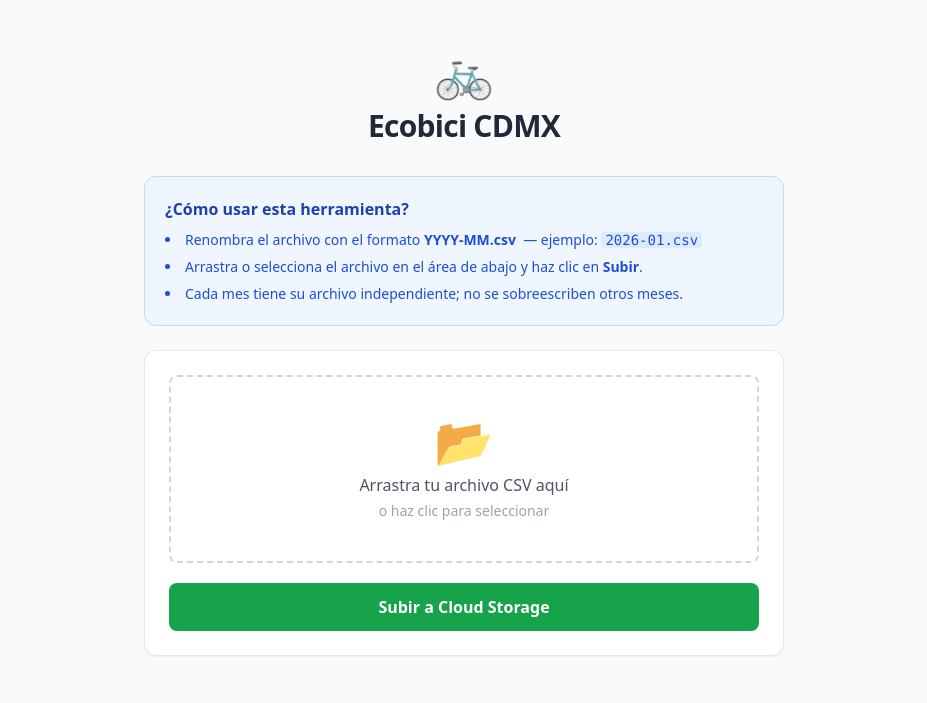
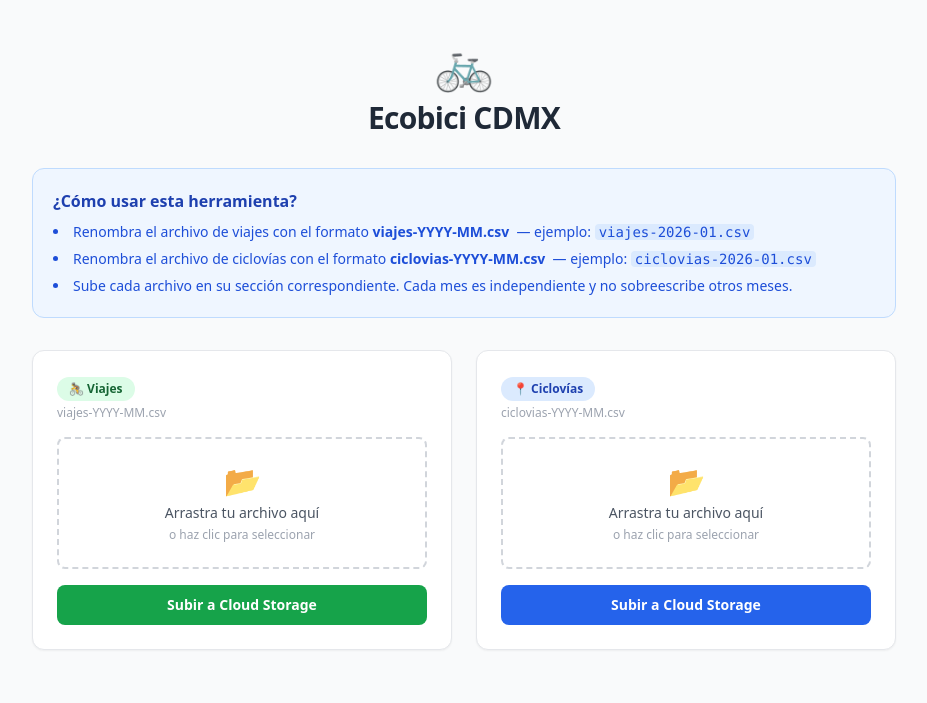
Before and after one commit to EthanLeonel/ecobici-uploader, a Python web app: template templates/index.html in a window 1280 px wide. Shown: the top 703 px of the page, without its empty margins (176-1103 px from the left). Run offline with Jinja, Linux system fonts and the light colour scheme; the template is opened without the code that fills it, so the values that code supplies are empty; some libraries are stand-ins or nearby versions.

Commit message:
feat: soporte dual viajes + ciclovias con carpetas separadas en GCS
- Dos secciones independientes en la UI (viajes y ciclovias)
- Detección automática del tipo por prefijo de nombre de archivo
- Rutas GCS: viajes/viajes-YYYY-MM.csv y ciclovias/ciclovias-YYYY-MM.csv
- Columnas validadas por tipo en cliente y servidor
- Elimina carpeta raw/, quita variable GCS_FOLDER
- README actualizado con instrucciones de clonado, tipos de archivo y seguridad

Co-Authored-By: Claude Sonnet 4.6 <noreply@anthropic.com>

```diff
--- a/cloudbuild.yaml
+++ b/cloudbuild.yaml
@@ -33,7 +33,7 @@ steps:
       - --memory=1Gi
       - --timeout=300
       - --max-instances=3
-      - --set-env-vars=GCS_BUCKET_NAME=${_BUCKET},GCS_FOLDER=raw
+      - --set-env-vars=GCS_BUCKET_NAME=${_BUCKET}
 
 images:
   - ${_REGION}-docker.pkg.dev/$PROJECT_ID/${_REPO}/${_SERVICE}:$COMMIT_SHA
--- a/templates/index.html
+++ b/templates/index.html
@@ -8,7 +8,7 @@
 </head>
 <body class="bg-gray-50 min-h-screen font-sans">
 
-  <div class="max-w-2xl mx-auto px-4 py-12">
+  <div class="max-w-4xl mx-auto px-4 py-10">
 
     <!-- Header -->
     <div class="text-center mb-8">
@@ -17,120 +17,211 @@
     </div>
 
     <!-- Instrucciones -->
-    <div class="bg-blue-50 border border-blue-200 rounded-xl p-5 mb-6 text-sm">
+    <div class="bg-blue-50 border border-blue-200 rounded-xl p-5 mb-8 text-sm">
       <h2 class="font-semibold text-blue-800 mb-2 text-base">¿Cómo usar esta herramienta?</h2>
       <ul class="text-blue-700 space-y-1 list-disc list-inside leading-relaxed">
-        <li>Renombra el archivo con el formato <strong>YYYY-MM.csv</strong>
-            &nbsp;— ejemplo: <code class="bg-blue-100 px-1 rounded">2026-01.csv</code></li>
-        <li>Arrastra o selecciona el archivo en el área de abajo y haz clic en <strong>Subir</strong>.</li>
-        <li>Cada mes tiene su archivo independiente; no se sobreescriben otros meses.</li>
+        <li>Renombra el archivo de viajes con el formato <strong>viajes-YYYY-MM.csv</strong>
+            &nbsp;— ejemplo: <code class="bg-blue-100 px-1 rounded">viajes-2026-01.csv</code></li>
+        <li>Renombra el archivo de ciclovías con el formato <strong>ciclovias-YYYY-MM.csv</strong>
+            &nbsp;— ejemplo: <code class="bg-blue-100 px-1 rounded">ciclovias-2026-01.csv</code></li>
+        <li>Sube cada archivo en su sección correspondiente. Cada mes es independiente y no sobreescribe otros meses.</li>
       </ul>
     </div>
 
-    <!-- Card de carga -->
-    <div class="bg-white rounded-xl shadow-sm border border-gray-200 p-6">
-      <form id="uploadForm" novalidate>
-        <div
-          id="dropZone"
-          class="border-2 border-dashed border-gray-300 rounded-lg p-10 text-center cursor-pointer
-                 hover:border-green-400 hover:bg-green-50 transition-all"
-        >
-          <div class="text-5xl mb-2">📂</div>
-          <p class="text-gray-600 font-medium">Arrastra tu archivo CSV aquí</p>
-          <p class="text-gray-400 text-sm mt-1">o haz clic para seleccionar</p>
-          <input type="file" id="fileInput" accept=".csv" class="hidden" />
-          <p id="fileName" class="mt-3 text-green-600 font-semibold text-sm hidden"></p>
+    <!-- Dos secciones lado a lado -->
+    <div class="grid grid-cols-1 md:grid-cols-2 gap-6">
+
+      <!-- ── SECCIÓN VIAJES ─────────────────────────────────────────── -->
+      <div class="bg-white rounded-xl shadow-sm border border-gray-200 p-6 flex flex-col">
+        <div class="mb-4">
+          <span class="inline-flex items-center gap-2 bg-green-100 text-green-800 text-xs font-semibold px-3 py-1 rounded-full">
+            🚴 Viajes
+          </span>
+          <p class="text-xs text-gray-400 mt-1">viajes-YYYY-MM.csv</p>
         </div>
 
-        <button
-          type="submit"
-          id="submitBtn"
-          class="mt-5 w-full bg-green-600 hover:bg-green-700 active:bg-green-800
-                 text-white font-semibold py-3 px-6 rounded-lg transition-colors
-                 disabled:opacity-40 disabled:cursor-not-allowed"
-        >
+        <form id="form-viajes" novalidate class="flex flex-col flex-1">
+          <div id="drop-viajes"
+            class="border-2 border-dashed border-gray-300 rounded-lg p-6 text-center cursor-pointer
+                   hover:border-green-400 hover:bg-green-50 transition-all flex-1 flex flex-col justify-center">
+            <div class="text-3xl mb-1">📂</div>
+            <p class="text-gray-600 text-sm font-medium">Arrastra tu archivo aquí</p>
+            <p class="text-gray-400 text-xs mt-1">o haz clic para seleccionar</p>
+            <input type="file" id="input-viajes" accept=".csv" class="hidden" />
+            <p id="name-viajes" class="mt-2 text-green-600 font-semibold text-xs hidden"></p>
+          </div>
+
+          <button type="submit"
+            class="mt-4 w-full bg-green-600 hover:bg-green-700 text-white font-semibold
+                   py-2.5 rounded-lg transition-colors disabled:opacity-40 disabled:cursor-not-allowed text-sm">
             Subir a Cloud Storage
           </button>
         </form>
 
-      <!-- Progreso -->
-      <div id="progressArea" class="hidden mt-5">
-        <p id="progressLabel" class="text-sm text-gray-500 mb-2 flex items-center gap-2">
-          <svg class="animate-spin h-4 w-4 text-green-500 shrink-0" fill="none" viewBox="0 0 24 24">
-            <circle class="opacity-25" cx="12" cy="12" r="10" stroke="currentColor" stroke-width="4"></circle>
-            <path class="opacity-75" fill="currentColor" d="M4 12a8 8 0 018-8V0C5.373 0 0 5.373 0 12h4z"></path>
+        <div id="prog-viajes" class="hidden mt-4">
+          <p id="prog-label-viajes" class="text-xs text-gray-500 mb-1 flex items-center gap-1">
+            <svg class="animate-spin h-3 w-3 text-green-500 shrink-0" fill="none" viewBox="0 0 24 24">
+              <circle class="opacity-25" cx="12" cy="12" r="10" stroke="currentColor" stroke-width="4"/>
+              <path class="opacity-75" fill="currentColor" d="M4 12a8 8 0 018-8V0C5.373 0 0 5.373 0 12h4z"/>
             </svg>
-          <span id="progressLabelText"></span>
+            <span id="prog-text-viajes"></span>
           </p>
-        <div class="w-full bg-gray-100 rounded-full h-2.5">
-          <div id="progressBar"
-               class="bg-green-500 h-2.5 rounded-full transition-all duration-300 ease-out"
-               style="width:0%"></div>
+          <div class="w-full bg-gray-100 rounded-full h-2">
+            <div id="prog-bar-viajes" class="bg-green-500 h-2 rounded-full transition-all duration-300" style="width:0%"></div>
           </div>
-        <p id="progressPct" class="text-xs text-gray-400 mt-1 text-right">0%</p>
+          <p id="prog-pct-viajes" class="text-xs text-gray-400 mt-0.5 text-right">0%</p>
         </div>
 
-      <!-- Éxito -->
-      <div id="successMsg"
-        class="hidden mt-5 bg-green-50 border border-green-200 rounded-lg p-4 flex items-start gap-3">
-        <span class="text-green-500 text-2xl shrink-0">✅</span>
-        <div>
-          <p id="successText" class="font-semibold text-green-800 text-sm"></p>
-          <p id="successPath" class="text-green-600 text-xs mt-1 font-mono break-all"></p>
+        <div id="ok-viajes" class="hidden mt-4 bg-green-50 border border-green-200 rounded-lg p-3 flex items-start gap-2">
+          <span class="text-green-500 shrink-0">✅</span>
+          <p id="ok-text-viajes" class="text-green-800 text-xs font-semibold"></p>
+        </div>
+        <div id="err-viajes" class="hidden mt-4 bg-red-50 border border-red-200 rounded-lg p-3 flex items-start gap-2">
+          <span class="text-red-500 shrink-0">❌</span>
+          <p id="err-text-viajes" class="text-red-700 text-xs"></p>
         </div>
       </div>
 
-      <!-- Error -->
-      <div id="errorMsg"
-        class="hidden mt-5 bg-red-50 border border-red-200 rounded-lg p-4 flex items-start gap-3">
-        <span class="text-red-500 text-2xl shrink-0">❌</span>
-        <p id="errorText" class="text-red-700 text-sm"></p>
+      <!-- ── SECCIÓN CICLOVÍAS ─────────────────────────────────────── -->
+      <div class="bg-white rounded-xl shadow-sm border border-gray-200 p-6 flex flex-col">
+        <div class="mb-4">
+          <span class="inline-flex items-center gap-2 bg-blue-100 text-blue-800 text-xs font-semibold px-3 py-1 rounded-full">
+            📍 Ciclovías
+          </span>
+          <p class="text-xs text-gray-400 mt-1">ciclovias-YYYY-MM.csv</p>
+        </div>
+
+        <form id="form-ciclovias" novalidate class="flex flex-col flex-1">
+          <div id="drop-ciclovias"
+            class="border-2 border-dashed border-gray-300 rounded-lg p-6 text-center cursor-pointer
+                   hover:border-blue-400 hover:bg-blue-50 transition-all flex-1 flex flex-col justify-center">
+            <div class="text-3xl mb-1">📂</div>
+            <p class="text-gray-600 text-sm font-medium">Arrastra tu archivo aquí</p>
+            <p class="text-gray-400 text-xs mt-1">o haz clic para seleccionar</p>
+            <input type="file" id="input-ciclovias" accept=".csv" class="hidden" />
+            <p id="name-ciclovias" class="mt-2 text-blue-600 font-semibold text-xs hidden"></p>
+          </div>
+
+          <button type="submit"
+            class="mt-4 w-full bg-blue-600 hover:bg-blue-700 text-white font-semibold
+                   py-2.5 rounded-lg transition-colors disabled:opacity-40 disabled:cursor-not-allowed text-sm">
+            Subir a Cloud Storage
+          </button>
+        </form>
+
+        <div id="prog-ciclovias" class="hidden mt-4">
+          <p id="prog-label-ciclovias" class="text-xs text-gray-500 mb-1 flex items-center gap-1">
+            <svg class="animate-spin h-3 w-3 text-blue-500 shrink-0" fill="none" viewBox="0 0 24 24">
+              <circle class="opacity-25" cx="12" cy="12" r="10" stroke="currentColor" stroke-width="4"/>
+              <path class="opacity-75" fill="currentColor" d="M4 12a8 8 0 018-8V0C5.373 0 0 5.373 0 12h4z"/>
+            </svg>
+            <span id="prog-text-ciclovias"></span>
+          </p>
+          <div class="w-full bg-gray-100 rounded-full h-2">
+            <div id="prog-bar-ciclovias" class="bg-blue-500 h-2 rounded-full transition-all duration-300" style="width:0%"></div>
+          </div>
+          <p id="prog-pct-ciclovias" class="text-xs text-gray-400 mt-0.5 text-right">0%</p>
+        </div>
+
+        <div id="ok-ciclovias" class="hidden mt-4 bg-blue-50 border border-blue-200 rounded-lg p-3 flex items-start gap-2">
+          <span class="text-blue-500 shrink-0">✅</span>
+          <p id="ok-text-ciclovias" class="text-blue-800 text-xs font-semibold"></p>
+        </div>
+        <div id="err-ciclovias" class="hidden mt-4 bg-red-50 border border-red-200 rounded-lg p-3 flex items-start gap-2">
+          <span class="text-red-500 shrink-0">❌</span>
+          <p id="err-text-ciclovias" class="text-red-700 text-xs"></p>
         </div>
       </div>
 
+    </div><!-- /grid -->
   </div>
 
   <script>
-    const dropZone      = document.getElementById('dropZone');
-    const fileInput     = document.getElementById('fileInput');
-    const fileName      = document.getElementById('fileName');
-    const form          = document.getElementById('uploadForm');
-    const submitBtn     = document.getElementById('submitBtn');
-    const progressArea  = document.getElementById('progressArea');
-    const progressBar   = document.getElementById('progressBar');
-    const progressPct   = document.getElementById('progressPct');
-    const progressLabelText = document.getElementById('progressLabelText');
-    const successMsg    = document.getElementById('successMsg');
-    const errorMsg      = document.getElementById('errorMsg');
+    // ── Config por tipo ───────────────────────────────────────────────────────
+    const TIPOS = {
+      viajes: {
+        re: /^viajes-\d{4}-(0[1-9]|1[0-2])\.csv$/,
+        cols: ['Genero_Usuario','Edad_Usuario','Bici',
+               'Ciclo_Estacion_Retiro','Fecha_Retiro','Hora_Retiro',
+               'Ciclo_EstacionArribo','Fecha_Arribo','Hora_Arribo'],
+        ejemplo: 'viajes-2026-01.csv',
+      },
+      ciclovias: {
+        re: /^ciclovias-\d{4}-(0[1-9]|1[0-2])\.csv$/,
+        cols: ['sistema','num_cicloe','calle_prin','calle_secu',
+               'colonia','alcaldia','latitud','longitud','sitio_de_e','estatus'],
+        ejemplo: 'ciclovias-2026-01.csv',
+      },
+    };
 
-    const FILENAME_RE = /^\d{4}-(0[1-9]|1[0-2])\.csv$/;
-    const MAX_SIZE_MB = 300;
-    const REQUIRED_COLS = [
-      'Genero_Usuario','Edad_Usuario','Bici',
-      'Ciclo_Estacion_Retiro','Fecha_Retiro','Hora_Retiro',
-      'Ciclo_EstacionArribo','Fecha_Arribo','Hora_Arribo'
-    ];
+    const MAX_MB = 300;
 
-    // ── Validaciones ─────────────────────────────────────────────────────────
-    function validateMeta(f) {
+    // ── Inicializar cada sección ───────────────────────────────────────────────
+    ['viajes', 'ciclovias'].forEach(tipo => {
+      const cfg      = TIPOS[tipo];
+      const dropZone = document.getElementById(`drop-${tipo}`);
+      const fileInput= document.getElementById(`input-${tipo}`);
+      const form     = document.getElementById(`form-${tipo}`);
+
+      dropZone.addEventListener('click', () => fileInput.click());
+
+      dropZone.addEventListener('dragover', e => {
+        e.preventDefault();
+        dropZone.classList.add(tipo === 'viajes' ? 'border-green-400' : 'border-blue-400',
+                               tipo === 'viajes' ? 'bg-green-50'      : 'bg-blue-50');
+      });
+      dropZone.addEventListener('dragleave', () => {
+        dropZone.classList.remove('border-green-400','bg-green-50','border-blue-400','bg-blue-50');
+      });
+      dropZone.addEventListener('drop', e => {
+        e.preventDefault();
+        dropZone.classList.remove('border-green-400','bg-green-50','border-blue-400','bg-blue-50');
+        const f = e.dataTransfer.files[0];
+        if (f) setFile(tipo, f);
+      });
+      fileInput.addEventListener('change', () => {
+        if (fileInput.files[0]) setFile(tipo, fileInput.files[0]);
+      });
+
+      form.addEventListener('submit', e => { e.preventDefault(); handleUpload(tipo); });
+    });
+
+    // ── Establecer archivo seleccionado ───────────────────────────────────────
+    function setFile(tipo, f) {
+      hideAll(tipo);
+      const err = validateMeta(tipo, f);
+      if (err) { showErr(tipo, err); return; }
+      const nameEl = document.getElementById(`name-${tipo}`);
+      nameEl.textContent = `📄 ${f.name}`;
+      nameEl.classList.remove('hidden');
+      // Inyectar en el input para el submit
+      const dt = new DataTransfer();
+      dt.items.add(f);
+      document.getElementById(`input-${tipo}`).files = dt.files;
+    }
+
+    // ── Validación de metadatos (sin red) ─────────────────────────────────────
+    function validateMeta(tipo, f) {
+      const cfg = TIPOS[tipo];
       if (!f.name.toLowerCase().endsWith('.csv'))
         return 'Solo se aceptan archivos .csv';
-      if (!FILENAME_RE.test(f.name))
-        return `El nombre debe tener el formato YYYY-MM.csv (ej. 2026-01.csv). Se recibió: ${f.name}`;
+      if (!cfg.re.test(f.name))
+        return `El nombre debe ser ${cfg.ejemplo.replace(/\d{4}/,'YYYY').replace(/\d{2}\.csv$/,'MM.csv')} (ej. ${cfg.ejemplo}). Se recibió: ${f.name}`;
       if (f.size === 0)
         return 'El archivo está vacío.';
-      if (f.size > MAX_SIZE_MB * 1024 * 1024)
-        return `El archivo supera el límite de ${MAX_SIZE_MB} MB.`;
+      if (f.size > MAX_MB * 1024 * 1024)
+        return `El archivo supera el límite de ${MAX_MB} MB.`;
       return null;
     }
 
-    function validateColumns(f) {
+    // ── Validación de columnas (FileReader, primeros 8 KB) ────────────────────
+    function validateColumns(tipo, f) {
       return new Promise((resolve, reject) => {
         const reader = new FileReader();
-        reader.onload = (e) => {
+        reader.onload = e => {
           const firstLine = (e.target.result || '').split('\n')[0] || '';
-          const cols = firstLine.split(',').map(c => c.trim().replace(/\r/g, ''));
-          const missing = REQUIRED_COLS.filter(c => !cols.includes(c));
+          const cols = firstLine.split(',').map(c => c.trim().replace(/\r/g,''));
+          const missing = TIPOS[tipo].cols.filter(c => !cols.includes(c));
           if (missing.length > 0)
             reject(`Columnas faltantes: ${missing.join(', ')}`);
           else
@@ -141,61 +232,32 @@
       });
     }
 
-    // ── Drag & Drop ──────────────────────────────────────────────────────────
-    dropZone.addEventListener('click', () => fileInput.click());
-    dropZone.addEventListener('dragover', e => {
-      e.preventDefault();
-      dropZone.classList.add('border-green-400', 'bg-green-50');
-    });
-    dropZone.addEventListener('dragleave', () => {
-      dropZone.classList.remove('border-green-400', 'bg-green-50');
-    });
-    dropZone.addEventListener('drop', e => {
-      e.preventDefault();
-      dropZone.classList.remove('border-green-400', 'bg-green-50');
-      const f = e.dataTransfer.files[0];
-      if (f) setFile(f);
-    });
-    fileInput.addEventListener('change', () => {
-      if (fileInput.files[0]) setFile(fileInput.files[0]);
-    });
+    // ── Flujo de upload ───────────────────────────────────────────────────────
+    async function handleUpload(tipo) {
+      const f = document.getElementById(`input-${tipo}`).files[0];
+      if (!f) { showErr(tipo, 'Por favor selecciona un archivo.'); return; }
 
-    function setFile(f) {
-      hide([successMsg, errorMsg]);
-      const err = validateMeta(f);
-      if (err) { showError(err); return; }
-      fileName.textContent = `📄 ${f.name}`;
-      fileName.classList.remove('hidden');
-      const dt = new DataTransfer();
-      dt.items.add(f);
-      fileInput.files = dt.files;
-    }
+      const metaErr = validateMeta(tipo, f);
+      if (metaErr) { showErr(tipo, metaErr); return; }
 
-    // ── Submit ────────────────────────────────────────────────────────────────
-    form.addEventListener('submit', async e => {
-      e.preventDefault();
-      const f = fileInput.files[0];
-      if (!f) { showError('Por favor selecciona un archivo CSV.'); return; }
+      const btn = document.querySelector(`#form-${tipo} button`);
+      hideAll(tipo);
+      btn.disabled = true;
 
-      const metaErr = validateMeta(f);
-      if (metaErr) { showError(metaErr); return; }
-
-      hide([successMsg, errorMsg]);
-      submitBtn.disabled = true;
-
-      // Paso 1: validar columnas leyendo solo los primeros 8 KB
-      setProgress('Validando columnas…', 2);
+      // 1. Validar columnas
+      setProgress(tipo, 'Validando columnas…', 2);
       try {
-        await validateColumns(f);
+        await validateColumns(tipo, f);
       } catch (err) {
-        showError(err);
-        reset();
+        showErr(tipo, err);
+        btn.disabled = false;
+        hide(`prog-${tipo}`);
         return;
       }
 
-      // Paso 2: obtener Signed URL del servidor (request ligero, sin el archivo)
-      setProgress('Preparando carga…', 8);
-      let signedUrl, blobPath;
+      // 2. Obtener Signed URL
+      setProgress(tipo, 'Preparando carga…', 8);
+      let signedUrl;
       try {
         const res = await fetch('/get-upload-url', {
           method: 'POST',
@@ -204,86 +266,77 @@
         });
         let data;
         try { data = await res.json(); } catch { data = {}; }
-        if (!res.ok) {
-          showError(data.detail || `Error del servidor (${res.status})`);
-          reset();
-          return;
-        }
+        if (!res.ok) { showErr(tipo, data.detail || `Error del servidor (${res.status})`); btn.disabled = false; hide(`prog-${tipo}`); return; }
         signedUrl = data.signed_url;
-        blobPath  = data.blob_path;
       } catch {
-        showError('No se pudo conectar con el servidor. Verifica tu conexión.');
-        reset();
+        showErr(tipo, 'No se pudo conectar con el servidor.');
+        btn.disabled = false;
+        hide(`prog-${tipo}`);
         return;
       }
 
-      // Paso 3: subir el archivo DIRECTO a GCS con progreso real (XHR)
-      setProgress('Subiendo archivo…', 10);
+      // 3. Upload directo a GCS con progreso
+      setProgress(tipo, 'Subiendo archivo…', 10);
       try {
-        await uploadToGCS(signedUrl, f);
+        await uploadToGCS(tipo, signedUrl, f);
       } catch (err) {
-        showError(err.message || 'Error al subir el archivo.');
-        reset();
+        showErr(tipo, err.message || 'Error al subir el archivo.');
+        btn.disabled = false;
+        hide(`prog-${tipo}`);
         return;
       }
 
       // Éxito
-      hide([progressArea]);
-      submitBtn.disabled = false;
-      document.getElementById('successText').textContent =
+      hide(`prog-${tipo}`);
+      btn.disabled = false;
+      document.getElementById(`ok-text-${tipo}`).textContent =
         `Se ha cargado exitosamente el archivo ${f.name}`;
-      document.getElementById('successPath').textContent = '';
-      show([successMsg]);
-    });
+      show(`ok-${tipo}`);
+    }
 
-    function uploadToGCS(url, file) {
+    function uploadToGCS(tipo, url, file) {
       return new Promise((resolve, reject) => {
         const xhr = new XMLHttpRequest();
         xhr.open('PUT', url);
         xhr.setRequestHeader('Content-Type', 'text/csv');
-
-        xhr.upload.onprogress = (e) => {
+        xhr.upload.onprogress = e => {
           if (e.lengthComputable) {
             const pct = 10 + Math.round((e.loaded / e.total) * 90);
-            setProgress(
-              `Subiendo… ${fmt(e.loaded)} / ${fmt(e.total)}`,
-              pct
-            );
+            setProgress(tipo, `Subiendo… ${fmt(e.loaded)} / ${fmt(e.total)}`, pct);
           }
         };
-        xhr.onload = () => {
-          if (xhr.status >= 200 && xhr.status < 300) resolve();
-          else reject(new Error(`Error al guardar en Cloud Storage (${xhr.status}). Intenta de nuevo.`));
-        };
-        xhr.onerror = () => reject(new Error('Error de red al subir el archivo.'));
+        xhr.onload  = () => xhr.status < 300 ? resolve() : reject(new Error(`Error GCS (${xhr.status})`));
+        xhr.onerror = () => reject(new Error('Error de red al subir.'));
         xhr.send(file);
       });
     }
 
     // ── Utilidades ────────────────────────────────────────────────────────────
-    function setProgress(label, pct) {
-      show([progressArea]);
-      progressLabelText.textContent = label;
-      progressBar.style.width = pct + '%';
-      progressPct.textContent = pct + '%';
+    function setProgress(tipo, label, pct) {
+      show(`prog-${tipo}`);
+      document.getElementById(`prog-text-${tipo}`).textContent = label;
+      document.getElementById(`prog-bar-${tipo}`).style.width  = pct + '%';
+      document.getElementById(`prog-pct-${tipo}`).textContent  = pct + '%';
     }
 
-    function reset() {
-      hide([progressArea]);
-      submitBtn.disabled = false;
+    function hideAll(tipo) {
+      hide(`ok-${tipo}`);
+      hide(`err-${tipo}`);
+      hide(`prog-${tipo}`);
+    }
+
+    function show(id) { document.getElementById(id).classList.remove('hidden'); }
+    function hide(id) { document.getElementById(id).classList.add('hidden'); }
+
+    function showErr(tipo, msg) {
+      document.getElementById(`err-text-${tipo}`).textContent = msg;
+      show(`err-${tipo}`);
     }
 
     function fmt(bytes) {
       if (bytes < 1024 * 1024) return (bytes / 1024).toFixed(0) + ' KB';
       return (bytes / (1024 * 1024)).toFixed(1) + ' MB';
     }
-
-    function show(els) { els.forEach(el => el.classList.remove('hidden')); }
-    function hide(els) { els.forEach(el => el.classList.add('hidden')); }
-    function showError(msg) {
-      document.getElementById('errorText').textContent = msg;
-      show([errorMsg]);
-    }
   </script>
 </body>
 </html>
```
Also changed, not shown: main.py (+35 -19 lines), README.md, 3 other files. Lines whose indentation alone changed are shown as unchanged.
